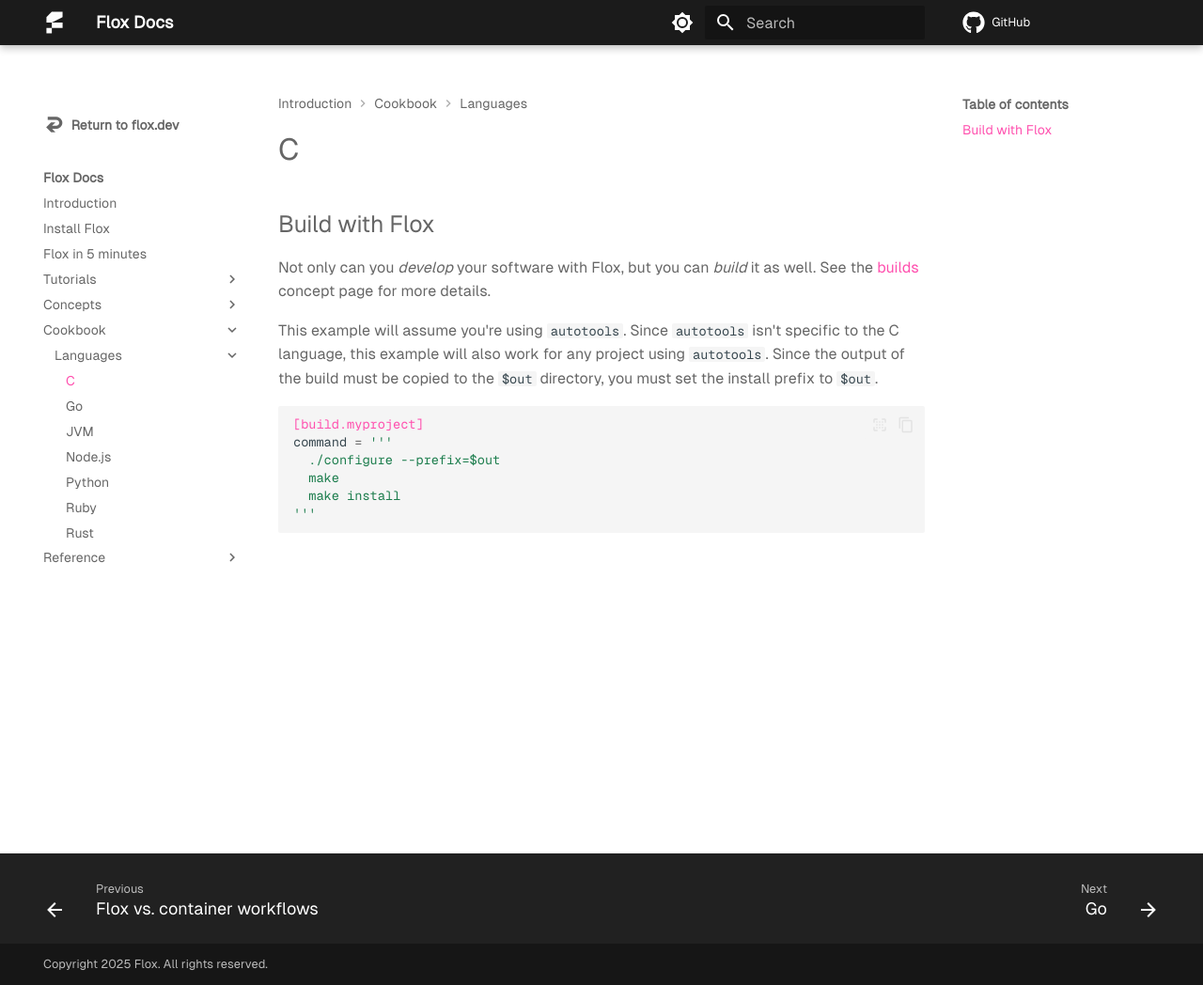
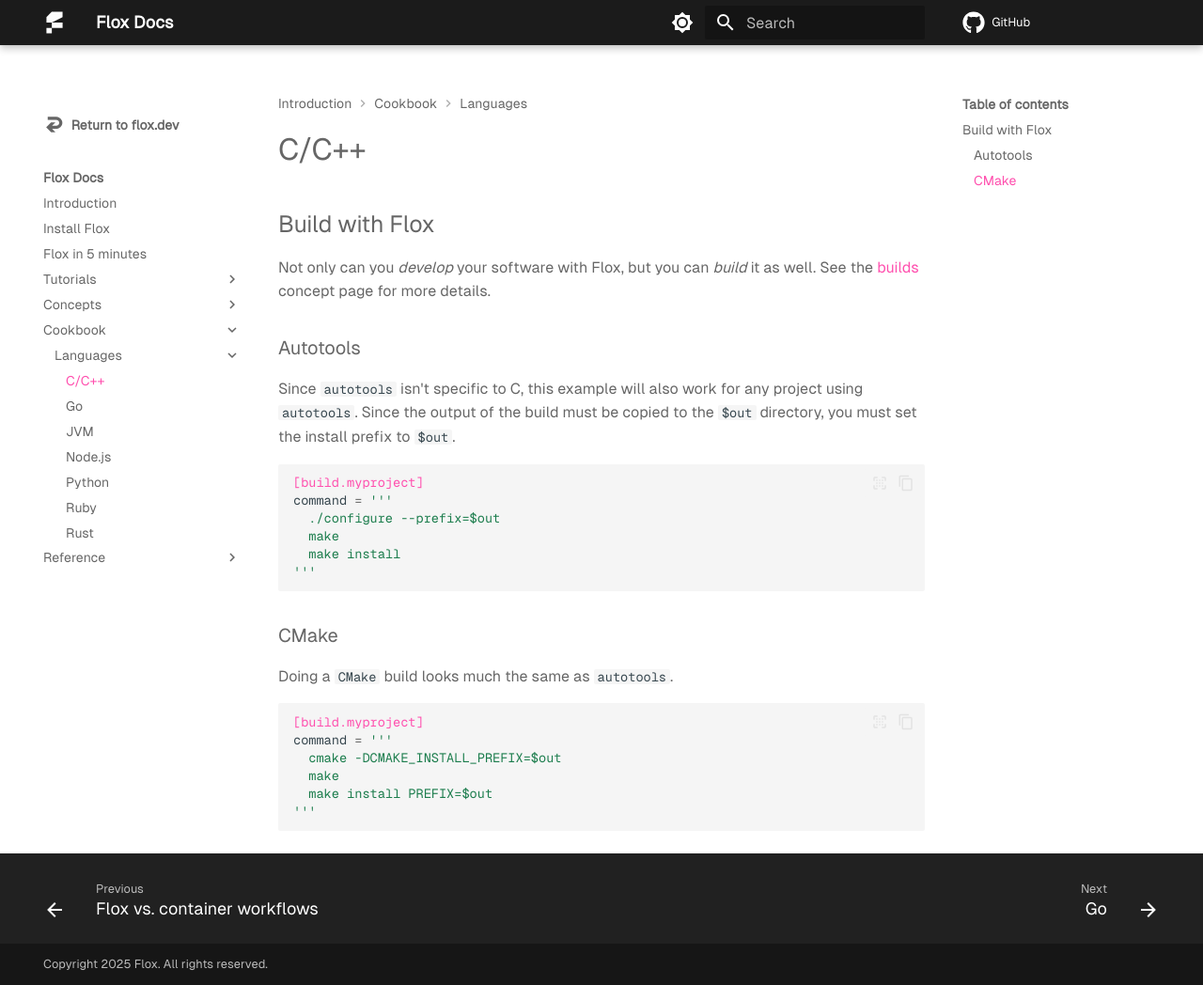
Before and after one commit to flox/floxdocs, an MkDocs documentation site: the page built from docs/cookbook/languages/c.md, in a window 1280 px wide and 1048 px high. Shown: the whole window at 94% size. Built offline with MkDocs 1.6.1 and Material for MkDocs 9.7.7, drawn with Linux system fonts in a browser that asks for light colours; plug-ins that fetch from the network failed and are left out; comment, search, counter and statistics services are not loaded.

````diff
--- a/docs/cookbook/languages/c.md
+++ b/docs/cookbook/languages/c.md
@@ -1,17 +1,18 @@
 ---
-title: C
+title: C/C++
 description: Common questions and solutions for using C with Flox
 ---
 
-# C
+# C/C++
 
 ## Build with Flox
 
 Not only can you _develop_ your software with Flox, but you can _build_ it as well.
 See the [builds][build-concept] concept page for more details.
 
-This example will assume you're using `autotools`.
-Since `autotools` isn't specific to the C language, this example will also work for any project using `autotools`.
+### Autotools
+
+Since `autotools` isn't specific to C, this example will also work for any project using `autotools`.
 Since the output of the build must be copied to the `$out` directory, you must set the install prefix to `$out`.
 
 ```toml
@@ -23,4 +24,17 @@ command = '''
 '''
 ```
 
+### CMake
+
+Doing a `CMake` build looks much the same as `autotools`.
+
+```toml
+[build.myproject]
+command = '''
+  cmake -DCMAKE_INSTALL_PREFIX=$out
+  make
+  make install PREFIX=$out
+'''
+```
+
 [build-concept]: ../../concepts/manifest-builds.md
````
Also changed, not shown: docs/cookbook/languages/go.md (+10 -1 lines), docs/index.md (+6 -0 lines), 2 other files.
